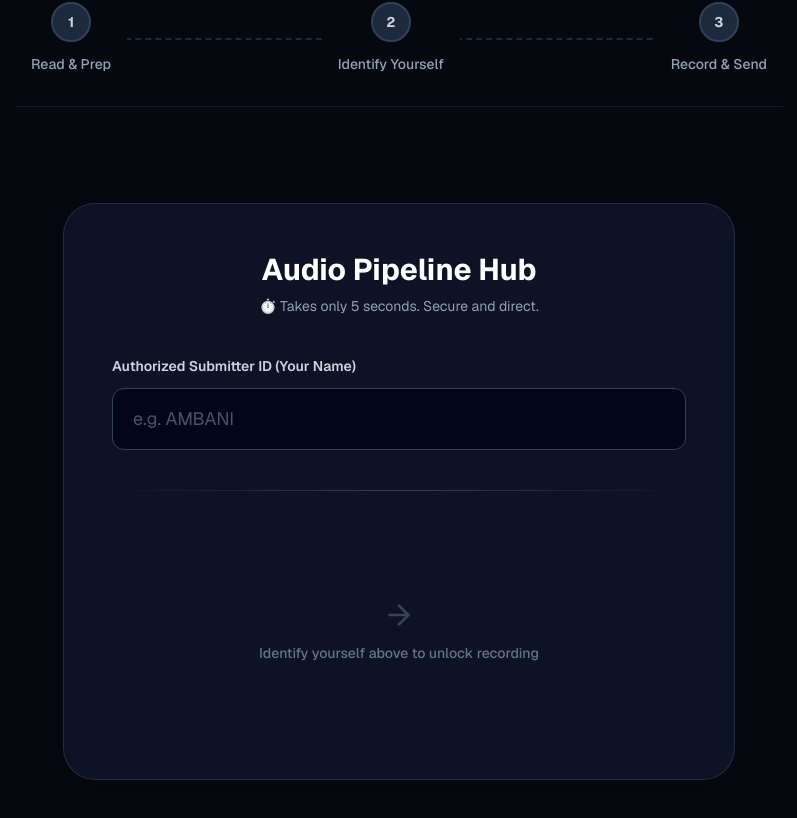
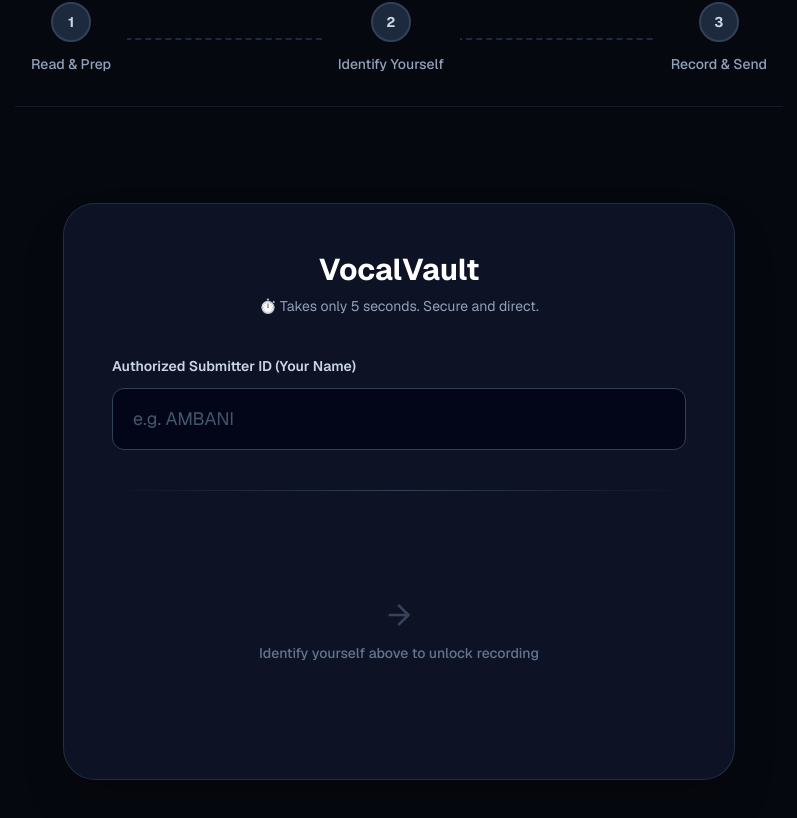
Before and after one commit to I-Deepanshu/audio, a Next.js app in the folder audio-frontend/: page / in a window 1280 px wide. Shown: the part 2234-3052 px from the top of the page, without its empty margins (241-1038 px from the left). Built offline with nearby package versions, Linux system fonts and the light colour scheme.

Commit message:
brand: Rename platform to VocalVault

```diff
--- a/audio-frontend/src/app/layout.tsx
+++ b/audio-frontend/src/app/layout.tsx
@@ -14,7 +14,7 @@ const geistMono = Geist_Mono({
 });
 
 export const metadata: Metadata = {
-  title: "Voice Data Collection Platform",
+  title: "VocalVault",
   description: "Secure, enterprise-scale speech recording interface.",
 };
 
--- a/audio-frontend/src/app/page.tsx
+++ b/audio-frontend/src/app/page.tsx
@@ -373,7 +373,7 @@ export default function AudioRecorderPage() {
           className={`relative max-w-2xl mx-auto w-full bg-slate-900/80 backdrop-blur-2xl border ${isRecorderHighlighted ? 'border-purple-500 shadow-[0_0_40px_rgba(168,85,247,0.4)]' : 'border-slate-700/60 shadow-2xl'} rounded-[2rem] p-8 md:p-12 transition-all duration-700`}
         >
           <div className="text-center mb-10 space-y-2">
-            <h2 className="text-3xl font-bold bg-white bg-clip-text text-transparent">Audio Pipeline Hub</h2>
+            <h2 className="text-3xl font-bold bg-white bg-clip-text text-transparent">VocalVault</h2>
             <p className="text-slate-400 text-sm">⏱️ Takes only 5 seconds. Secure and direct.</p>
           </div>
 
```
Also changed, not shown: 1 other file (tests, documents, lock files or other folders).
